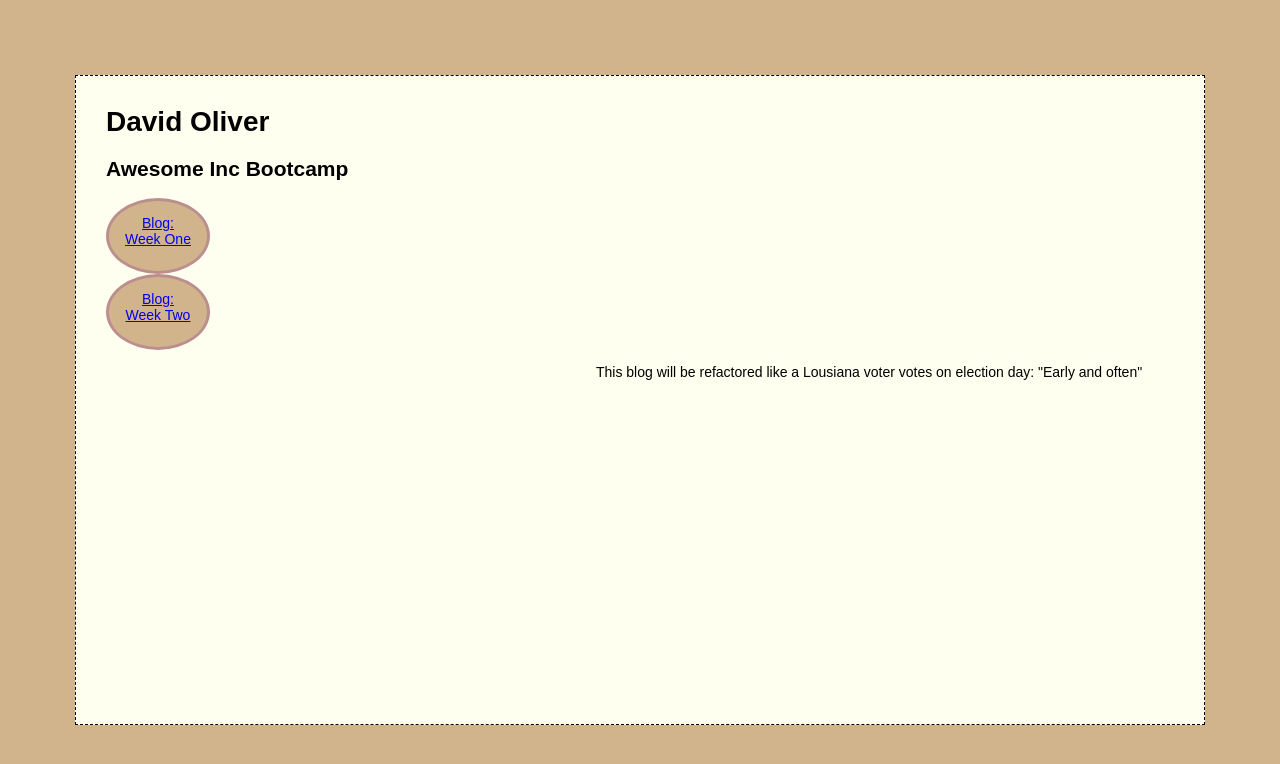
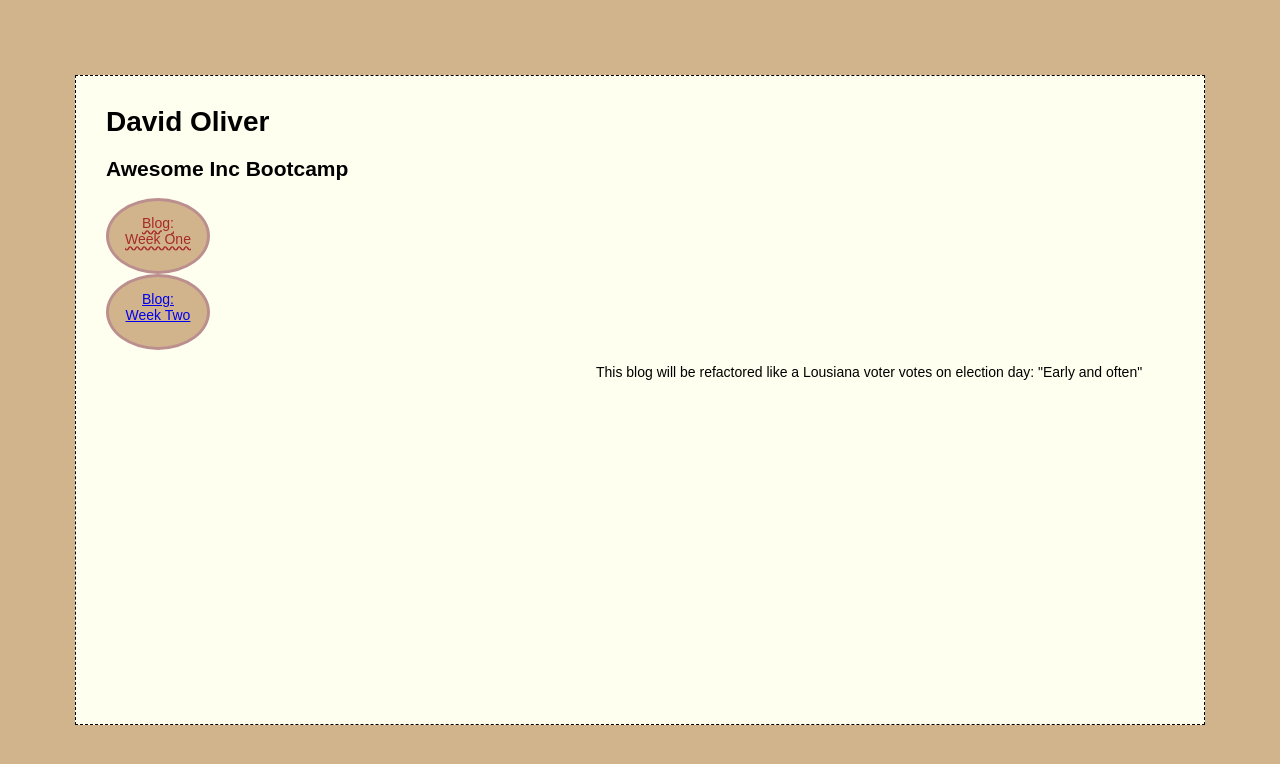
Before and after one commit to davo1984/davo1984.github.io, a plain HTML site: page index.html in a window 1280 px wide. In both pictures the pointer is over the link "Blog: Week One". Drawn offline with Linux system fonts and the light colour scheme.

Commit message:
Update style.css

```diff
--- a/style.css
+++ b/style.css
@@ -37,3 +37,11 @@ h3 {
     height: 3em;
     border-radius: 100%;
 }
+
+a:hover {
+    color: brown;
+    text-decoration: underline wavy;
+}
+a:visited {
+    color: rosybrown;
+}
```
